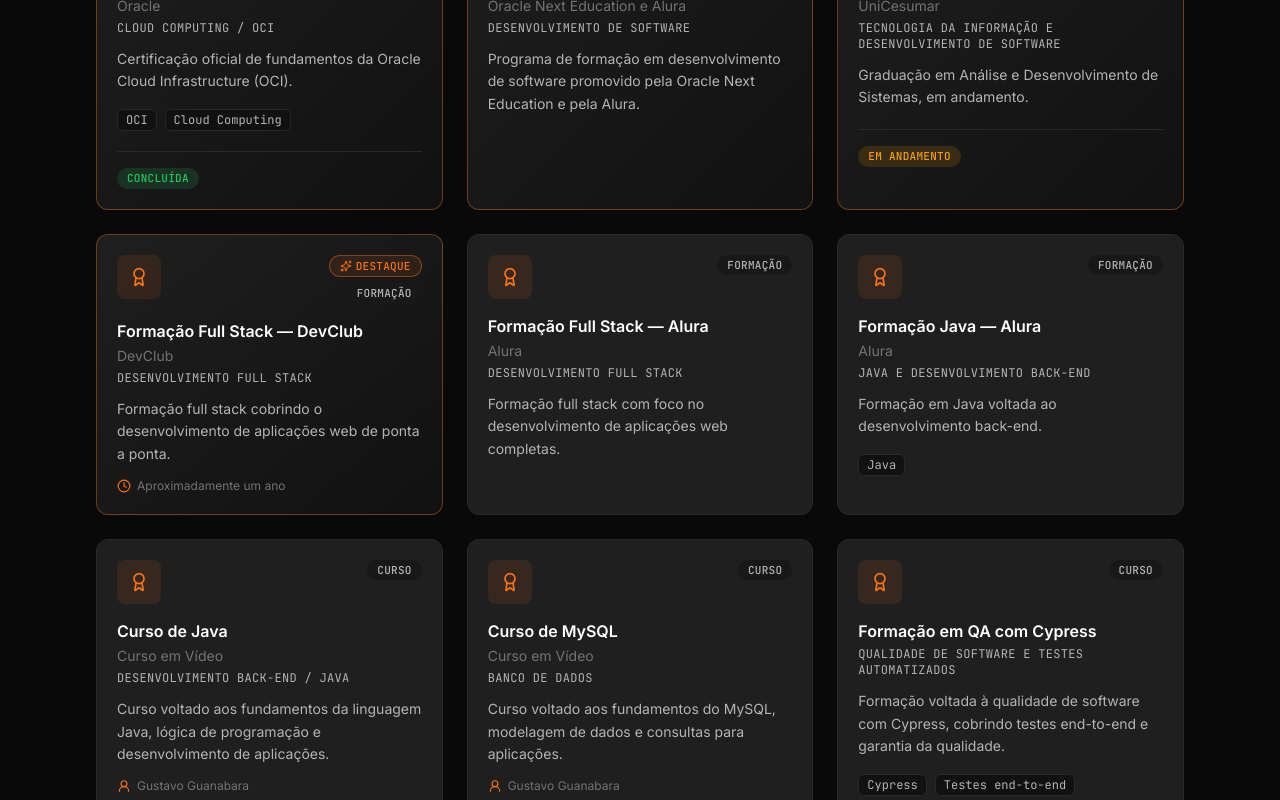
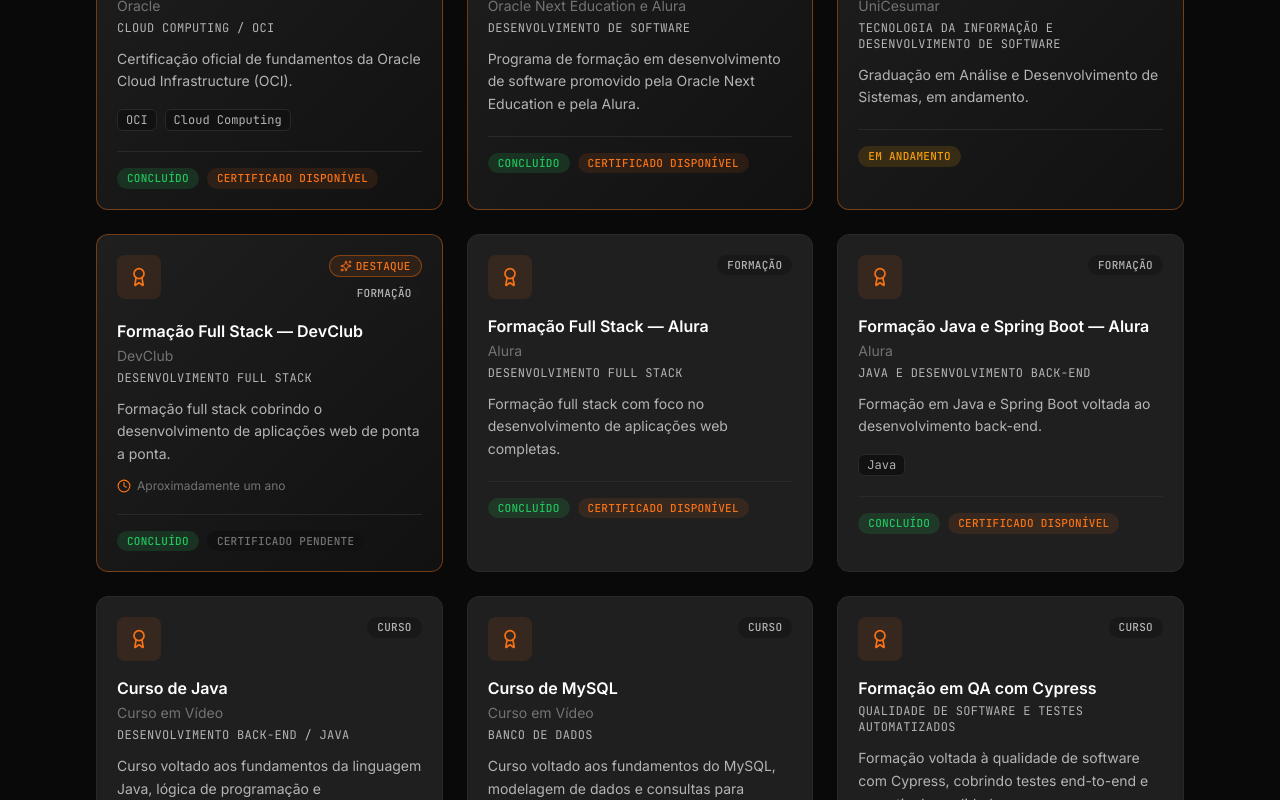
Before and after one commit to diegovieiradv/portfolio-diego-vieira, a Next.js app: page /certificacoes in a window 1280 px wide. Shown: the part 700-1500 px from the top of the page. Built offline with nearby package versions, Linux system fonts and the light colour scheme.

Commit message:
fix: atualizar status das formações e certificados

```diff
--- a/src/components/ui/CertificationCard.tsx
+++ b/src/components/ui/CertificationCard.tsx
@@ -1,11 +1,22 @@
 import Image from "next/image";
 import { ArrowUpRight, Award, Clock, Sparkles, UserRound } from "lucide-react";
-import type { Certification, CertificationStatus } from "@/types/certification";
+import type { CertificateStatus, Certification, CourseStatus } from "@/types/certification";
 import { cn } from "@/lib/utils";
 
-const statusStyles: Record<CertificationStatus, string> = {
-  concluída: "bg-success/15 text-success",
-  "em andamento": "bg-warning/15 text-warning",
+const courseStatusStyles: Record<CourseStatus, string> = {
+  completed: "bg-success/15 text-success",
+  "in-progress": "bg-warning/15 text-warning",
+};
+
+const courseStatusLabel: Record<CourseStatus, string> = {
+  completed: "Concluído",
+  "in-progress": "Em andamento",
+};
+
+const certificateStatusLabel: Record<CertificateStatus, string> = {
+  available: "Certificado disponível",
+  pending: "Certificado pendente",
+  "not-applicable": "",
 };
 
 type CertificationCardProps = {
@@ -97,18 +108,33 @@
         </ul>
       ) : null}
 
-      {certification.status || certification.credentialUrl ? (
+      {certification.courseStatus ||
+      certification.certificateStatus === "available" ||
+      certification.certificateStatus === "pending" ||
+      certification.credentialUrl ? (
         <div className="mt-5 flex flex-wrap items-center justify-between gap-3 border-t border-border pt-4">
-          {certification.status ? (
+          <div className="flex flex-wrap items-center gap-2">
+            {certification.courseStatus ? (
               <span
                 className={cn(
                   "inline-flex items-center rounded-full px-2.5 py-0.5 font-mono text-[11px] font-medium uppercase tracking-wide",
-                statusStyles[certification.status]
+                  courseStatusStyles[certification.courseStatus]
                 )}
               >
-              {certification.status}
+                {courseStatusLabel[certification.courseStatus]}
               </span>
             ) : null}
+
+            {certification.certificateStatus === "available" ? (
+              <span className="inline-flex items-center rounded-full bg-primary/10 px-2.5 py-0.5 font-mono text-[11px] font-medium uppercase tracking-wide text-primary">
+                {certificateStatusLabel.available}
+              </span>
+            ) : certification.certificateStatus === "pending" ? (
+              <span className="inline-flex items-center rounded-full bg-surface px-2.5 py-0.5 font-mono text-[11px] font-medium uppercase tracking-wide text-muted">
+                {certificateStatusLabel.pending}
+              </span>
+            ) : null}
+          </div>
 
           {certification.credentialUrl ? (
             <a
--- a/src/data/certifications.ts
+++ b/src/data/certifications.ts
@@ -7,11 +7,13 @@
     institution: "Oracle",
     category: "certificação",
     area: "Cloud Computing / OCI",
-    status: "concluída",
+    courseStatus: "completed",
+    certificateStatus: "available",
     description: "Certificação oficial de fundamentos da Oracle Cloud Infrastructure (OCI).",
     skills: ["OCI", "Cloud Computing"],
     date: null,
     credentialUrl: null,
+    certificateImage: null,
     image: null,
     featured: true,
   },
@@ -21,10 +23,13 @@
     institution: "Oracle Next Education e Alura",
     category: "programa",
     area: "Desenvolvimento de Software",
+    courseStatus: "completed",
+    certificateStatus: "available",
     description:
       "Programa de formação em desenvolvimento de software promovido pela Oracle Next Education e pela Alura.",
     date: null,
     credentialUrl: null,
+    certificateImage: null,
     image: null,
     featured: true,
   },
@@ -34,10 +39,12 @@
     institution: "UniCesumar",
     category: "graduação",
     area: "Tecnologia da Informação e Desenvolvimento de Software",
-    status: "em andamento",
+    courseStatus: "in-progress",
+    certificateStatus: "not-applicable",
     description: "Graduação em Análise e Desenvolvimento de Sistemas, em andamento.",
     date: null,
     credentialUrl: null,
+    certificateImage: null,
     image: null,
     featured: true,
   },
@@ -47,11 +54,14 @@
     institution: "DevClub",
     category: "formação",
     area: "Desenvolvimento Full Stack",
+    courseStatus: "completed",
+    certificateStatus: "pending",
     duration: "Aproximadamente um ano",
     description:
       "Formação full stack cobrindo o desenvolvimento de aplicações web de ponta a ponta.",
     date: null,
     credentialUrl: null,
+    certificateImage: null,
     image: null,
     featured: true,
   },
@@ -61,21 +71,27 @@
     institution: "Alura",
     category: "formação",
     area: "Desenvolvimento Full Stack",
+    courseStatus: "completed",
+    certificateStatus: "available",
     description: "Formação full stack com foco no desenvolvimento de aplicações web completas.",
     date: null,
     credentialUrl: null,
+    certificateImage: null,
     image: null,
   },
   {
     id: "formacao-java-alura",
-    title: "Formação Java — Alura",
+    title: "Formação Java e Spring Boot — Alura",
     institution: "Alura",
     category: "formação",
     area: "Java e Desenvolvimento Back-end",
-    description: "Formação em Java voltada ao desenvolvimento back-end.",
+    courseStatus: "completed",
+    certificateStatus: "available",
+    description: "Formação em Java e Spring Boot voltada ao desenvolvimento back-end.",
     skills: ["Java"],
     date: null,
     credentialUrl: null,
+    certificateImage: null,
     image: null,
   },
   {
@@ -85,11 +101,14 @@
     category: "curso",
     area: "Desenvolvimento Back-end / Java",
     instructor: "Gustavo Guanabara",
+    courseStatus: "completed",
+    certificateStatus: "pending",
     description:
       "Curso voltado aos fundamentos da linguagem Java, lógica de programação e desenvolvimento de aplicações.",
     skills: ["Java"],
     date: null,
     credentialUrl: null,
+    certificateImage: null,
     image: null,
   },
   {
@@ -99,11 +118,14 @@
     category: "curso",
     area: "Banco de Dados",
     instructor: "Gustavo Guanabara",
+    courseStatus: "completed",
+    certificateStatus: "pending",
     description:
       "Curso voltado aos fundamentos do MySQL, modelagem de dados e consultas para aplicações.",
     skills: ["MySQL"],
     date: null,
     credentialUrl: null,
+    certificateImage: null,
     image: null,
   },
   {
@@ -111,11 +133,14 @@
     title: "Formação em QA com Cypress",
     category: "curso",
     area: "Qualidade de Software e Testes Automatizados",
+    courseStatus: "completed",
+    certificateStatus: "available",
     description:
       "Formação voltada à qualidade de software com Cypress, cobrindo testes end-to-end e garantia da qualidade.",
     skills: ["Cypress", "Testes end-to-end", "Garantia da qualidade"],
     date: null,
     credentialUrl: null,
+    certificateImage: null,
     image: null,
   },
   {
@@ -124,11 +149,14 @@
     institution: "Alura",
     category: "imersão",
     area: "DevOps",
+    courseStatus: "completed",
+    certificateStatus: "available",
     description:
       "Imersão em DevOps, abordando integração, entrega, infraestrutura e práticas de desenvolvimento.",
     skills: ["Integração", "Entrega", "Infraestrutura", "Práticas de desenvolvimento"],
     date: null,
     credentialUrl: null,
+    certificateImage: null,
     image: null,
   },
   {
@@ -137,11 +165,14 @@
     institution: "Oracle",
     category: "curso",
     area: "Computação em Nuvem / OCI",
+    courseStatus: "completed",
+    certificateStatus: "available",
     description:
       "Curso de Oracle Cloud Infrastructure, abordando fundamentos de computação em nuvem e OCI.",
     skills: ["OCI"],
     date: null,
     credentialUrl: null,
+    certificateImage: null,
     image: null,
   },
   {
@@ -150,11 +181,14 @@
     institution: "FAETEC",
     category: "curso",
     area: "Lei Geral de Proteção de Dados e Segurança da Informação",
+    courseStatus: "completed",
+    certificateStatus: "pending",
     description:
       "Curso de LGPD, abordando a Lei Geral de Proteção de Dados e segurança da informação.",
     skills: ["LGPD", "Segurança da informação"],
     date: null,
     credentialUrl: null,
+    certificateImage: null,
     image: null,
   },
   {
@@ -163,10 +197,13 @@
     institution: "Fiocruz",
     category: "curso",
     area: "Análise de Dados",
+    courseStatus: "completed",
+    certificateStatus: "pending",
     description: "Curso de análise de dados utilizando a linguagem R.",
     skills: ["R"],
     date: null,
     credentialUrl: null,
+    certificateImage: null,
     image: null,
   },
 ];
```
Also changed, not shown: src/types/certification.ts (+6 -2 lines). Lines whose indentation alone changed are shown as unchanged.
